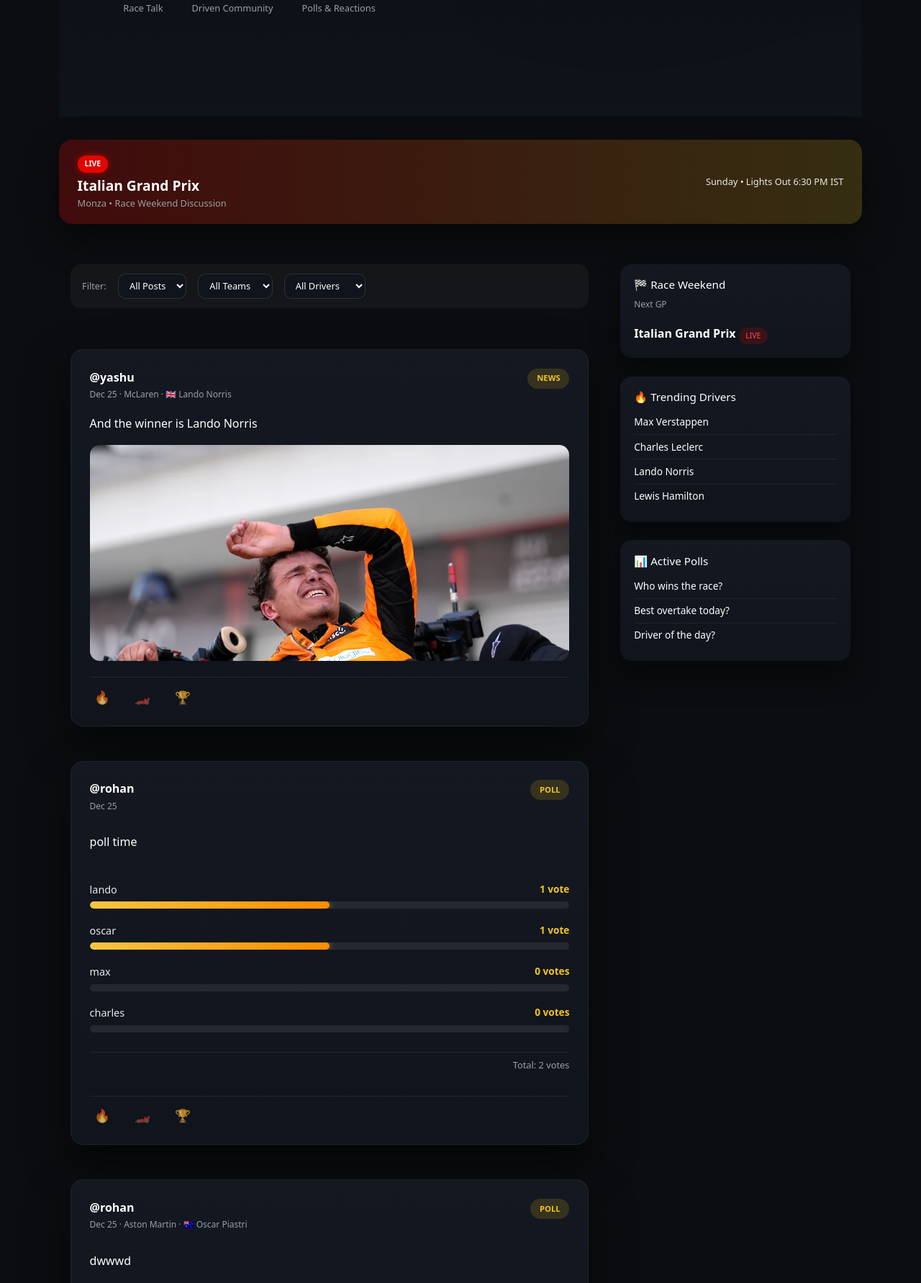
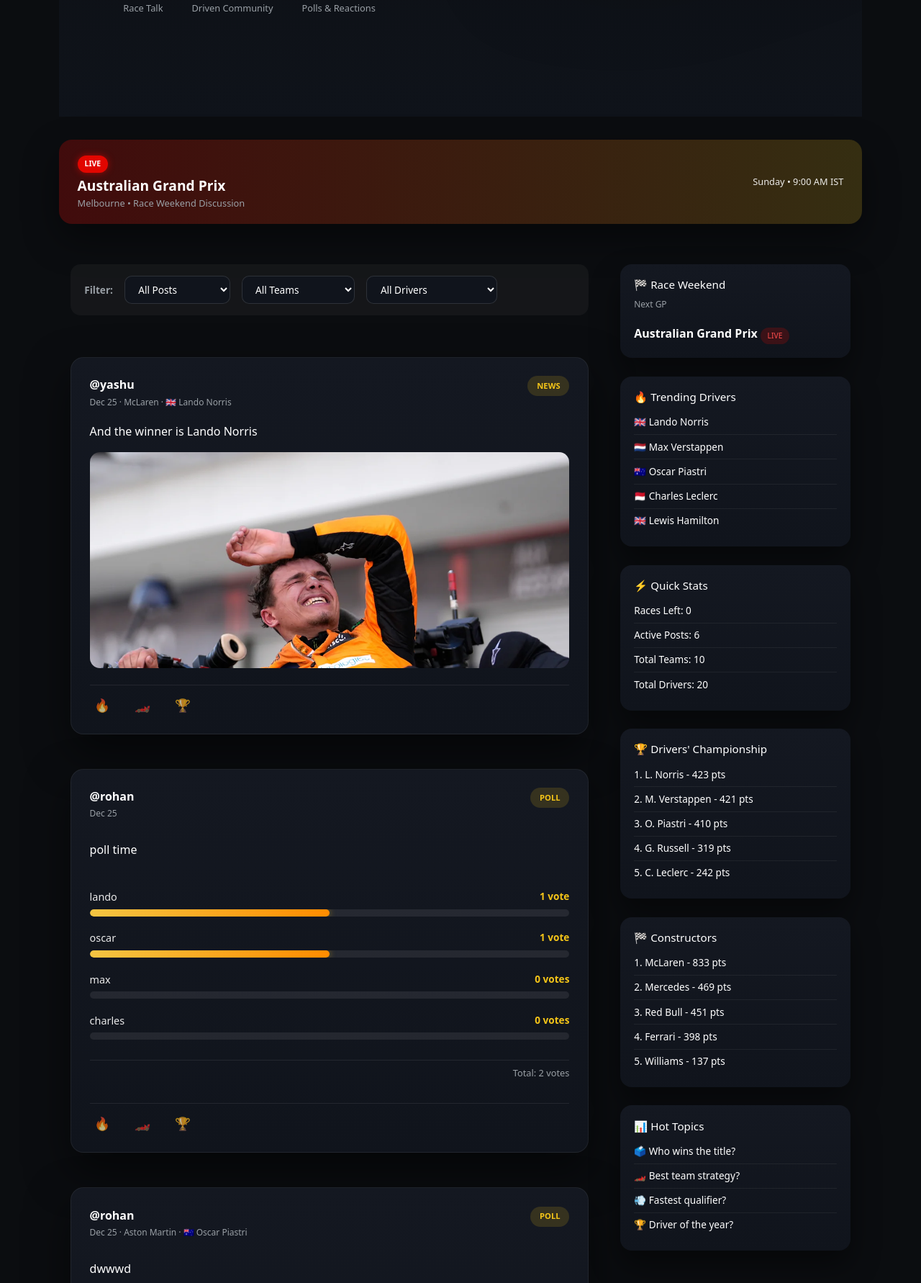
Before and after one commit to harshgajera101/F1Grid, a Django app: page /tweet/ in a window 1280 px wide. Shown: the part 676-2458 px from the top of the page at 72% size. Run offline with Django 4.2, Linux system fonts and the light colour scheme; data comes from the database, SQL or seed files in the repository; both versions use the stored data as it was after the commit.

Commit message:
Enhance filter functionality and update race details in tweet list

```diff
--- a/f1shit/static/css/style.css
+++ b/f1shit/static/css/style.css
@@ -792,19 +792,42 @@ form select:focus {
    FILTER BAR
 ========================= */
 
+
+.btn-clear-filter {
+  background: rgba(225, 6, 0, 0.15);
+  border: 1px solid rgba(225, 6, 0, 0.3);
+  color: #e10600;
+  padding: 0.4rem 1rem;
+  border-radius: 8px;
+  font-size: 0.8rem;
+  font-weight: 600;
+  text-decoration: none;
+  transition: all 0.2s ease;
+  cursor: pointer;
+  display: inline-block;
+}
+
+.btn-clear-filter:hover {
+  background: rgba(225, 6, 0, 0.25);
+  border-color: rgba(225, 6, 0, 0.5);
+  transform: scale(1.05);
+}
+
 .feed-filter-bar {
   display: flex;
   align-items: center;
   gap: 1rem;
   margin-bottom: 1.8rem;
-  padding: 0.8rem 1rem;
+  padding: 1rem 1.2rem;
   background: rgba(255,255,255,0.04);
   border-radius: 14px;
+  flex-wrap: wrap;
 }
 
 .filter-label {
-  font-size: 0.8rem;
+  font-size: 0.85rem;
   color: var(--text-muted);
+  font-weight: 600;
 }
 
 .filter-select {
@@ -812,9 +835,22 @@ form select:focus {
   color: var(--text-main);
   border: 1px solid rgba(255,255,255,0.12);
   border-radius: 10px;
-  padding: 0.4rem 0.7rem;
-  font-size: 0.8rem;
+  padding: 0.5rem 0.9rem;
+  font-size:  0.85rem;
+  cursor: pointer;
+  transition: all 0.2s ease;
 }
+
+.filter-select:hover {
+  border-color: var(--accent-yellow);
+}
+
+.filter-select:focus {
+  outline: none;
+  border-color: var(--accent-yellow);
+  box-shadow: 0 0 0 2px rgba(245, 197, 24, 0.1);
+}
+
 
 /* =========================
    SIDEBAR
--- a/f1shit/tweet/templates/tweet_list.html
+++ b/f1shit/tweet/templates/tweet_list.html
@@ -53,12 +53,12 @@
 <div class="race-weekend-strip">
   <div class="race-left">
     <span class="race-badge live">LIVE</span>
-    <h3>Italian Grand Prix</h3>
-    <p>Monza • Race Weekend Discussion</p>
+    <h3>Australian Grand Prix</h3>
+    <p> Melbourne • Race Weekend Discussion</p>
   </div>
 
   <div class="race-right">
-    <span class="race-time">Sunday • Lights Out 6:30 PM IST</span>
+    <span class="race-time">Sunday • 9:00 AM IST</span>
   </div>
 </div>
 
@@ -68,50 +68,57 @@
 
   <!-- FEED -->
   <div class="feed-column">
-    <div class="feed-filter-bar">
-      <span class="filter-label">Filter:</span>
 
-      <select class="filter-select">
-        <option>All Posts</option>
-        <option>Opinion</option>
-        <option>Meme</option>
-        <option>Poll</option>
-        <option>Race</option>
+    <!-- WORKING FILTER FORM -->
+    <form method="get" action="{% url 'tweet_list' %}" class="feed-filter-bar" id="filterForm">
+      <span class="filter-label">Filter: </span>
+
+      <!-- POST TYPE FILTER -->
+      <select name="type" class="filter-select" onchange="document.getElementById('filterForm').submit()">
+        <option value="">All Posts</option>
+        {% for code, label in post_types %}
+          <option value="{{ code }}" {% if request.GET.type == code %}selected{% endif %}>
+            {{ label }}
+          </option>
+        {% endfor %}
       </select>
 
-      <select class="filter-select">
-        <option>All Teams</option>
-        <option>Red Bull</option>
-        <option>Ferrari</option>
-        <option>Mercedes</option>
-        <option>McLaren</option>
+      <!-- TEAM FILTER -->
+      <select name="team" class="filter-select" onchange="document.getElementById('filterForm').submit()">
+        <option value="">All Teams</option>
+        {% for team in teams %}
+          <option value="{{ team.id }}" {% if request.GET.team == team.id|stringformat:"s" %}selected{% endif %}>
+            {{ team.name }}
+          </option>
+        {% endfor %}
       </select>
 
-      <select class="filter-select">
-        <option>All Drivers</option>
-        <option>Verstappen</option>
-        <option>Hamilton</option>
-        <option>Leclerc</option>
-        <option>Norris</option>
+      <!-- DRIVER FILTER -->
+      <select name="driver" class="filter-select" onchange="document.getElementById('filterForm').submit()">
+        <option value="">All Drivers</option>
+        {% for driver in drivers %}
+          <option value="{{ driver.id }}" {% if request.GET.driver == driver.id|stringformat:"s" %}selected{% endif %}>
+            {{ driver.name }}
+          </option>
+        {% endfor %}
       </select>
-    </div>
 
+      <!-- CLEAR FILTERS BUTTON -->
+      {% if request.GET.type or request.GET.team or request.GET.driver %}
+        <a href="{% url 'tweet_list' %}" class="btn-clear-filter">Clear</a>
+      {% endif %}
+    </form>
+
+    <!-- POSTS -->
     {% if tweets %}
       {% for tweet in tweets %}
         {% include "tweet/components/post_card.html" %}
       {% endfor %}
     {% else %}
-      <!-- Skeleton placeholders -->
-      <div class="post-card skeleton">
-        <div class="skeleton-line"></div>
-        <div class="skeleton-line short"></div>
-        <div class="skeleton-line"></div>
-      </div>
-
-      <div class="post-card skeleton">
-        <div class="skeleton-line"></div>
-        <div class="skeleton-line short"></div>
-        <div class="skeleton-line"></div>
+      <div class="post-card">
+        <p style="text-align: center; color: var(--text-muted);">
+          No posts found matching your filters.
+        </p>
       </div>
     {% endif %}
 
@@ -119,31 +126,73 @@
 
   <!-- SIDEBAR -->
   <aside class="sidebar">
+
+    <!-- RACE WEEKEND CARD -->
     <div class="sidebar-card">
       <h4>🏁 Race Weekend</h4>
       <p class="sidebar-muted">Next GP</p>
-      <strong>Italian Grand Prix</strong>
+      <strong>Australian Grand Prix</strong>
       <span class="race-status live">LIVE</span>
     </div>
 
+    <!-- TRENDING DRIVERS -->
     <div class="sidebar-card">
       <h4>🔥 Trending Drivers</h4>
       <ul class="sidebar-list">
-        <li>Max Verstappen</li>
-        <li>Charles Leclerc</li>
-        <li>Lando Norris</li>
-        <li>Lewis Hamilton</li>
+        <li>🇬🇧 Lando Norris</li>
+        <li>🇳🇱 Max Verstappen</li>
+        <li>🇦🇺 Oscar Piastri</li>
+        <li>🇲🇨 Charles Leclerc</li>
+        <li>🇬🇧 Lewis Hamilton</li>
       </ul>
     </div>
 
+    <!-- QUICK STATS -->
     <div class="sidebar-card">
-      <h4>📊 Active Polls</h4>
+      <h4>⚡ Quick Stats</h4>
       <ul class="sidebar-list">
-        <li>Who wins the race?</li>
-        <li>Best overtake today?</li>
-        <li>Driver of the day?</li>
+        <li>Races Left: 0</li>
+        <li>Active Posts: {{ tweets.count }}</li>
+        <li>Total Teams: {{ teams.count }}</li>
+        <li>Total Drivers: {{ drivers.count }}</li>
       </ul>
     </div>
+
+    <!-- CHAMPIONSHIP STANDINGS -->
+    <div class="sidebar-card">
+      <h4>🏆 Drivers' Championship</h4>
+      <ul class="sidebar-list">
+        <li>1. L. Norris - 423 pts</li>
+        <li>2. M. Verstappen - 421 pts</li>
+        <li>3. O. Piastri - 410 pts</li>
+        <li>4. G. Russell - 319 pts</li>
+        <li>5. C. Leclerc - 242 pts</li>
+      </ul>
+    </div>
+
+    <!-- CONSTRUCTORS -->
+    <div class="sidebar-card">
+      <h4>🏁 Constructors</h4>
+      <ul class="sidebar-list">
+        <li>1. McLaren - 833 pts</li>
+        <li>2. Mercedes - 469 pts</li>
+        <li>3. Red Bull - 451 pts</li>
+        <li>4. Ferrari - 398 pts</li>
+        <li>5. Williams - 137 pts</li>
+      </ul>
+    </div>
+
+    <!-- ACTIVE POLLS -->
+    <div class="sidebar-card">
+      <h4>📊 Hot Topics</h4>
+      <ul class="sidebar-list">
+        <li>🗳️ Who wins the title?</li>
+        <li>🏎️ Best team strategy?</li>
+        <li>💨 Fastest qualifier?</li>
+        <li>🏆 Driver of the year?</li>
+      </ul>
+    </div>
+
   </aside>
 
 </section>
```
Also changed, not shown: f1shit/db.sqlite3.
